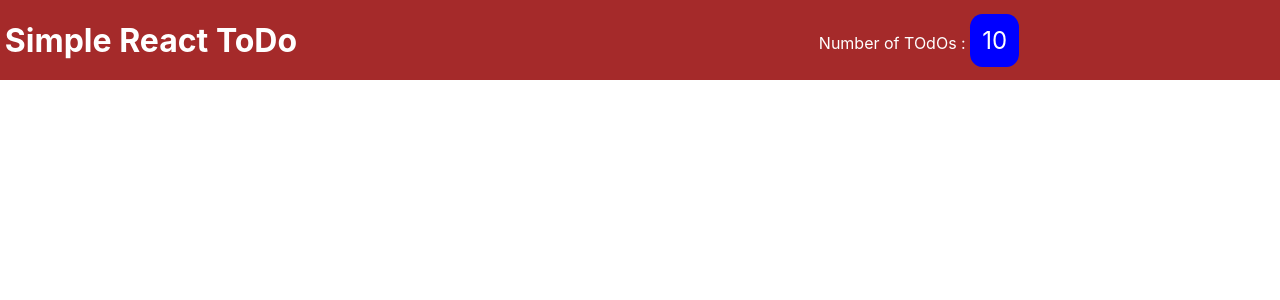
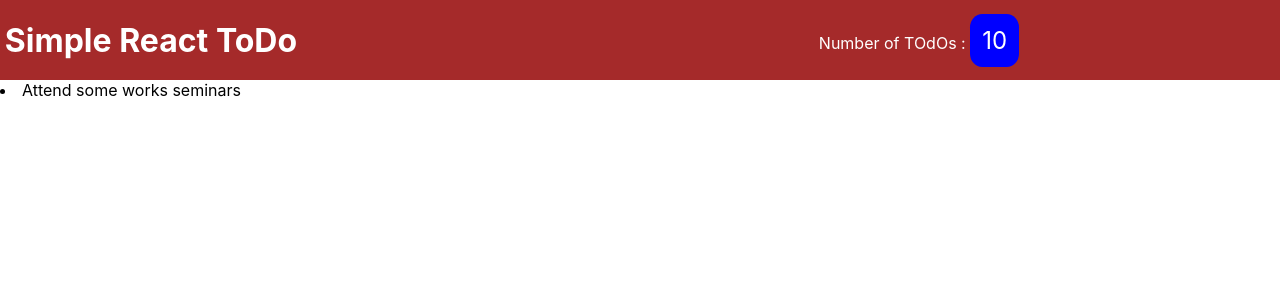
Before and after one commit to muyasamuel/Simple-React-ToDO-App, a React (Create React App) app: page / in a window 1280 px wide. Shown: the top 300 px of the page. Built offline with nearby package versions, Linux system fonts and the light colour scheme.

Commit message:
Adding the todo list

```diff
--- a/src/App.js
+++ b/src/App.js
@@ -1,10 +1,12 @@
 import Header from './Header/Header';
 import './App.css';
+import Todolist from './Todolist/Todolist';
 
 function App() {
   return (
     <div >
         <Header />
+        <Todolist />
     </div>
   );
 }
--- /dev/null
+++ b/src/Todolist/Todolist.js
@@ -0,0 +1,36 @@
+import React from 'react';
+
+const DUMMY_TODOS = [
+    {
+        id: 't1',
+        name: 'Do my react projects as planned '
+    },
+    {
+        id: 't2',
+        name: 'Go to the mall and get myself a new laptop '
+    },
+    {
+        id: 't3',
+        name: 'Go for aome household shopiing '
+    },
+    {
+        id: 't4',
+        name: 'Finish all my school assignments'
+    },
+    {
+        id: 't3',
+        name: 'Attend some works seminars '
+    }
+]
+
+function Todolist() {
+  return (
+    <div>
+        {DUMMY_TODOS.map(todo =>
+            <li>{todo.name}</li>)}
+
+    </div>
+  )
+}
+
+export default Todolist
```
